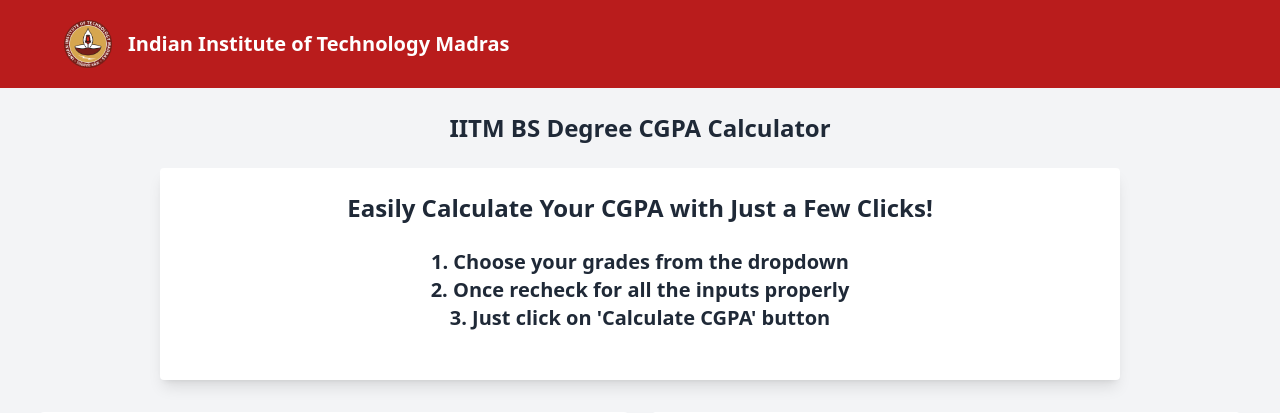
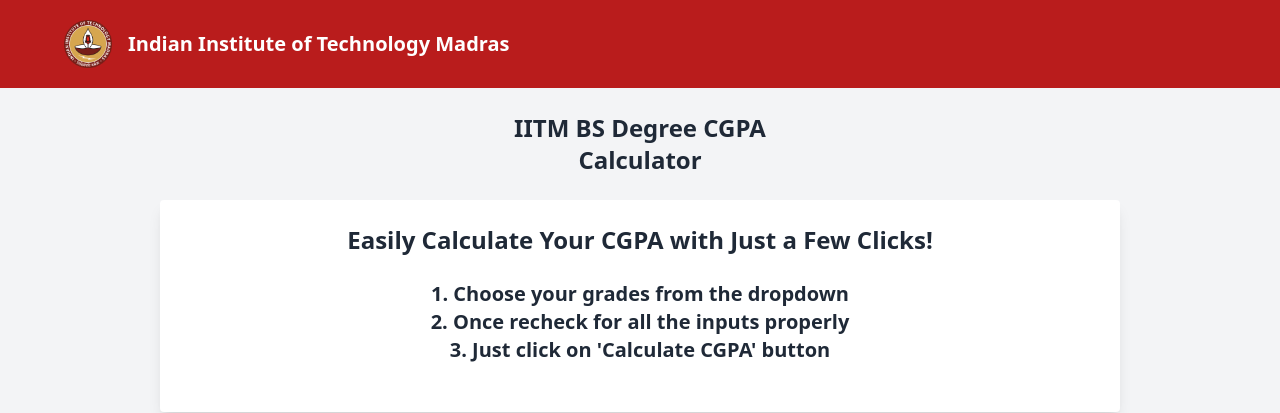
Before and after one commit to Mahadevan2005/IITM-CGPA-CALCULATOR_V2, a Flask app: page / in a window 1280 px wide. Shown: the top 413 px of the page. Run offline with Flask 3, Linux system fonts and the light colour scheme; some libraries are stand-ins or nearby versions.

Commit message:
Update index.html

```diff
--- a/templates/index.html
+++ b/templates/index.html
@@ -9,12 +9,15 @@
 <body class="bg-gray-100 font-sans">
     <!-- Header Section -->
     <div class="bg-red-700 p-5 text-white">
-    <div class="max-w-6xl mx-auto flex items-center gap-4 flex-wrap">
-        <img src="/static/iitm_logo.png" alt="IITM Logo" class="h-12">
-        <h1 class="text-xl font-bold text-center sm:text-left">Indian Institute of Technology Madras</h1>
+        <div class="max-w-6xl mx-auto flex items-center flex-wrap">
+            <img src="/static/iitm_logo.png" alt="IITM Logo" class="h-12 mr-4">
+            <h1 class="text-xl font-bold">Indian Institute of Technology Madras</h1>
+        </div>
     </div>
-    </div>
-    <h1 class="text-2xl font-bold text-center text-gray-800 mt-6 mb-6">IITM BS Degree CGPA Calculator</h1>
+    <h1 class="text-2xl font-bold text-center text-gray-800 mt-6 mb-6 mx-auto max-w-xs">
+      IITM BS Degree CGPA Calculator
+    </h1>
+
     <div class="bg-white p-6 shadow-lg rounded mb-5 mx-4 sm:mx-10 md:mx-20 lg:mx-40">
         <h1 class="text-2xl font-bold text-center text-gray-800 mb-6">Easily Calculate Your CGPA with Just a Few Clicks!</h1>
         <h2 class="text-xl font-semibold text-center text-gray-800 mb-6">
```
